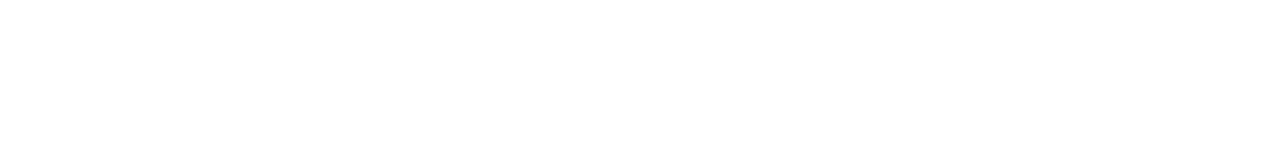
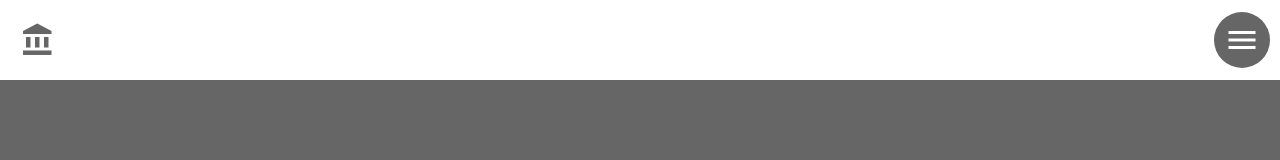
Before and after one commit to kordoran/currencies-uibuild, a plain HTML site: page index.html in a window 1280 px wide. Drawn offline with Linux system fonts and the light colour scheme.

Commit message:
this commit will add the css styling to the header

```diff
--- a/index.html
+++ b/index.html
@@ -4,7 +4,26 @@
     <meta charset="UTF-8" />
     <meta http-equiv="X-UA-Compatible" content="IE=edge" />
     <meta name="viewport" content="width=device-width, initial-scale=1.0" />
+    <link rel="stylesheet" href="styles.css" />
+    <link
+      href="https://fonts.googleapis.com/icon?family=Material+Icons"
+      rel="stylesheet"
+    />
+    <link rel="preconnect" href="https://fonts.googleapis.com" />
+    <link rel="preconnect" href="https://fonts.gstatic.com" crossorigin />
+    <link
+      href="https://fonts.googleapis.com/css2?family=Roboto:wght@300;400;700&display=swap"
+      rel="stylesheet"
+    />
     <title>Document</title>
   </head>
-  <body></body>
+  <body>
+    <header>
+      <span class="material-icons" id="home"> account_balance </span>
+      <span class="material-icons"> menu </span>
+    </header>
+    <section>
+      <div class="card"></div>
+    </section>
+  </body>
 </html>
--- a/styles.scss
+++ b/styles.scss
@@ -46,3 +46,42 @@ select {
   -webkit-appearance: none !important;
   border-radius: 0;
 }
+
+body {
+  background-color: #666;
+}
+
+header {
+  position: fixed;
+  left: 0;
+  top: 0;
+
+  width: 100%;
+  height: 80px;
+
+  display: flex;
+  justify-content: space-between;
+  align-items: center;
+
+  padding: 0px 10px;
+
+  color: #666;
+  background-color: #fff;
+  z-index: 100;
+
+  #home {
+    font-size: 36px;
+
+    color: #666;
+    background: none;
+  }
+
+  .material-icons {
+    padding: 10px;
+
+    border-radius: 60px;
+    font-size: 36px;
+    color: #fff;
+    background-color: #666;
+  }
+}
```
Also changed, not shown: styles.css, 1 other file.
